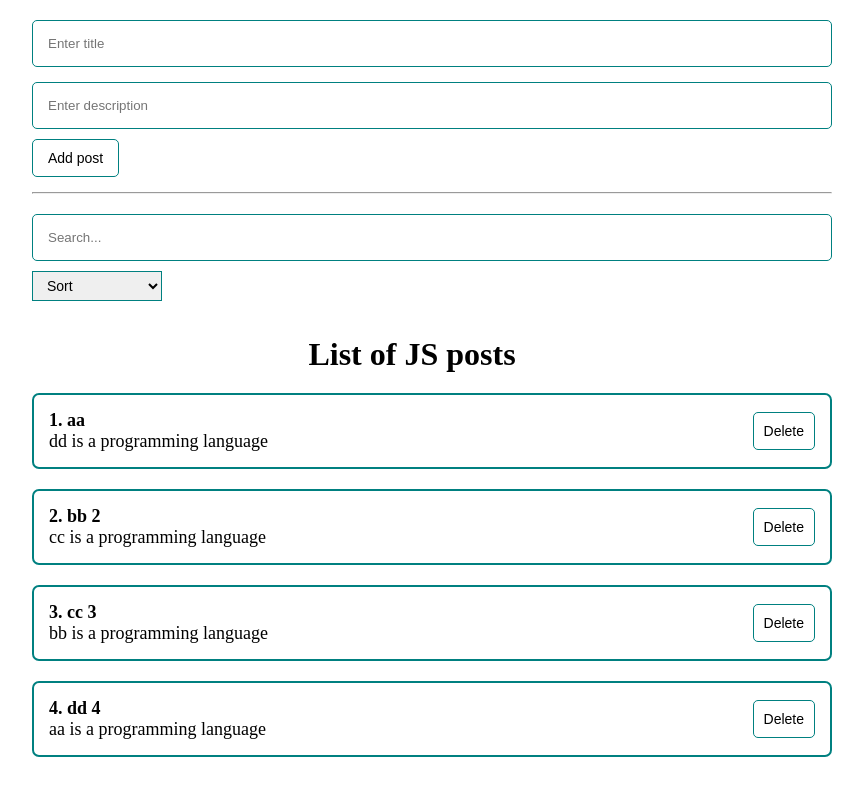
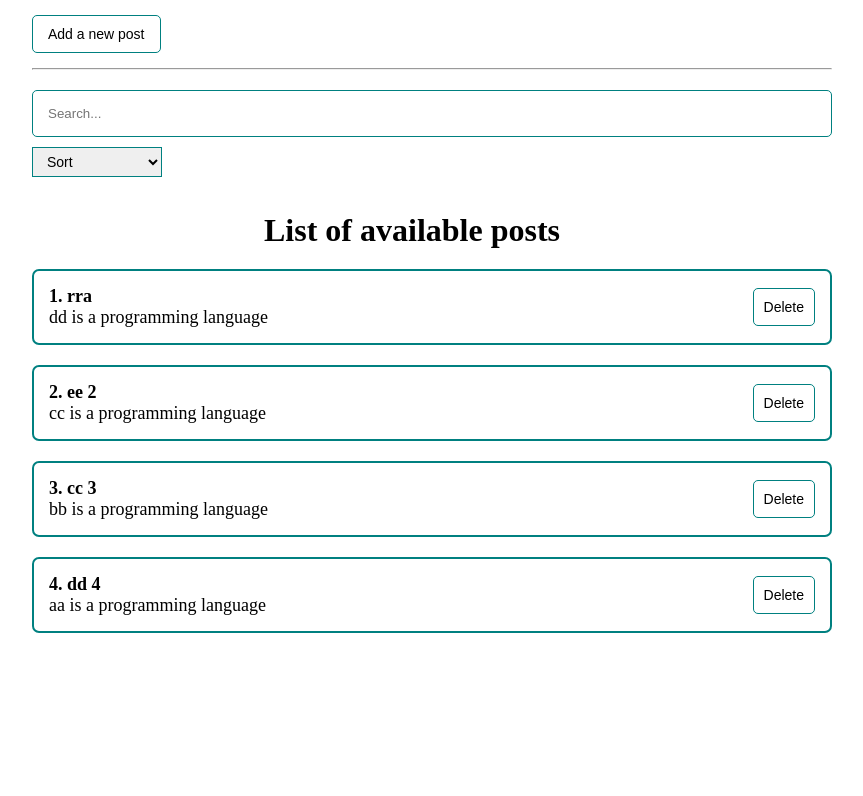
Before and after one commit to Alex-Rubanov/blog-project, a React (Create React App) app: page /posts in a window 1280 px wide. Shown: the top 796 px of the page, without its empty margins (228-1091 px from the left). Built offline with nearby package versions, Linux system fonts and the light colour scheme.

Commit message:
added modal popup for add post form

```diff
--- a/src/App.js
+++ b/src/App.js
@@ -2,17 +2,20 @@ import { useState, useMemo } from 'react';
 import PostList from './components/PostList';
 import FilterPosts from './components/FilterPosts';
 import AddNewPost from './components/AddNewPost';
+import MyModal from './components/UI/myModal/MyModal';
 import './styles/index.css'
+import MyButton from './components/UI/button/MyButton';
 
 function App() {
   const [posts, setPosts] = useState([
-    {id: 1, title: 'aa', body: 'dd is a programming language'},
-    {id: 2, title: 'bb 2', body: 'cc is a programming language'},
+    {id: 1, title: 'rra', body: 'dd is a programming language'},
+    {id: 2, title: 'ee 2', body: 'cc is a programming language'},
     {id: 3, title: 'cc 3', body: 'bb is a programming language'},
     {id: 4, title: 'dd 4', body: 'aa is a programming language'}
   ]);
 
   const [filter, setFilter] = useState({sort: '', query: ''});
+  const [modal, setModal] = useState(false);
 
   const sortedPosts = useMemo(() => {
     console.log("RENDER");
@@ -31,6 +34,7 @@ function App() {
 
   const addPost = (newPost) => {
     setPosts([...posts, newPost]);
+    setModal(false);
   }
 
   const deletePost = (id) => {
@@ -39,7 +43,11 @@ function App() {
 
   return (
     <div className="App">
-      <AddNewPost createPost={addPost}/>
+      <MyButton onClick={() => setModal(true)}>Add a new post</MyButton>
+      <MyModal visible={modal} setVisible={setModal}>
+        <AddNewPost createPost={addPost}/>
+      </MyModal>
+
       <hr style={{margin: '15px 0 15px 20px', width: '100%'}}/>
       <FilterPosts
         filter={filter}
@@ -47,7 +55,7 @@ function App() {
       />
       <PostList
         posts={sortedAndSearchedPosts}
-        title="List of JS posts"
+        title="List of available posts"
         deletePost={deletePost}
       />
     </div>
--- a/src/components/AddNewPost.js
+++ b/src/components/AddNewPost.js
@@ -24,7 +24,7 @@ const AddNewPost = ({ createPost }) => {
     }
 
     return (
-        <form>
+        <form style={{display: 'flex', flexDirection: 'column', justifyContent: 'center', alignItems: 'center'}}>
             <MyInput
             value={post.title}
             onChange={(e) => setPost({...post, title: e.target.value})}
--- /dev/null
+++ b/src/components/UI/myModal/MyModal.js
@@ -0,0 +1,20 @@
+import classes from './myModal.module.css'
+
+const MyModal = ({ children, visible, setVisible }) => {
+
+    const rootClasses = [classes.modal];
+
+    if (visible) {
+        rootClasses.push(classes.active);
+    }
+
+    return (
+        <div className={rootClasses.join(' ')} onClick={() => setVisible(false)}>
+            <div className={classes.modal__content} onClick={(e) => e.stopPropagation()}>
+                {children}
+            </div>
+        </div>
+    )
+}
+
+export default MyModal;
--- /dev/null
+++ b/src/components/UI/myModal/myModal.module.css
@@ -0,0 +1,19 @@
+.modal {
+    position: fixed;
+    inset: 0;
+    background: rgba(0, 0, 0, 0.5);
+    display: none;
+}
+
+.modal__content {
+    background-color: #ddd;
+    min-width: 50vw;
+    padding: 25px;
+    border-radius: 5px;
+}
+
+.modal.active {
+    display: flex;
+    justify-content: center;
+    align-items: center;
+}
```
